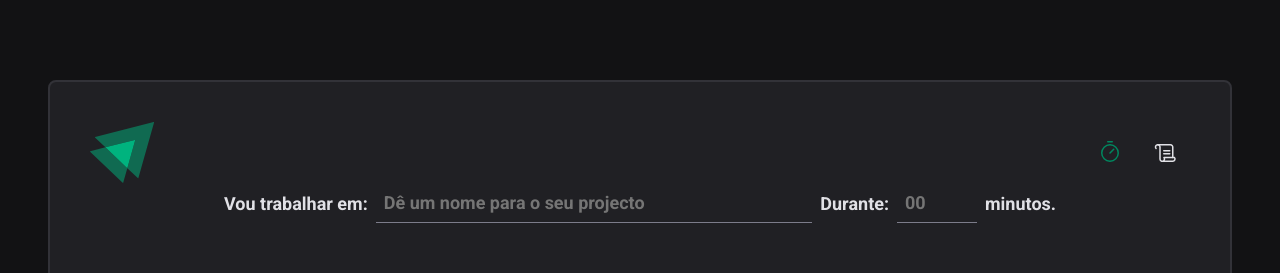
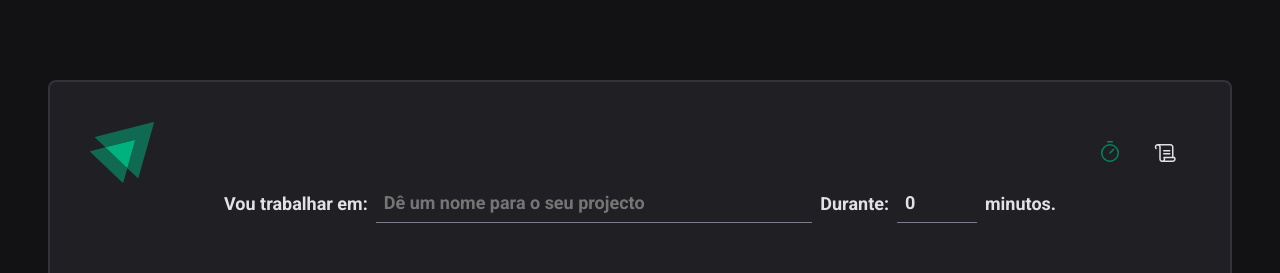
Before and after one commit to gabriel-corto/ignite-timer, a React (Vite) app: page / in a window 1280 px wide. Shown: the top 273 px of the page. Built offline with nearby package versions, Linux system fonts and the light colour scheme.

Commit message:
feat: integrate react hooks form, validation and typescript

```diff
--- a/src/pages/Home/index.tsx
+++ b/src/pages/Home/index.tsx
@@ -1,16 +1,48 @@
 import { Play } from "phosphor-react"
-import { CountDownContainer, FormContainer, HomeContainer, MinuteAmountInput, Separator, StartCountDownButton, TaskInput } from "./style"
+import {
+  CountDownContainer,
+  FormContainer,
+  HomeContainer,
+  MinuteAmountInput,
+  Separator,
+  StartCountDownButton,
+  TaskInput
+} from "./style"
 
+import { useForm } from "react-hook-form"
+import { zodResolver } from "@hookform/resolvers/zod"
+import * as zod from "zod"
+
+const newCycleFormValidationSchema = zod.object({
+  task: zod.string().min(5),
+  minutesAmount: zod.number().min(5),
+})
 export function Home() {
+
+  type newCycleFormData = zod.infer<typeof newCycleFormValidationSchema>
+
+  const { register, handleSubmit } = useForm<newCycleFormData>({
+    resolver: zodResolver(newCycleFormValidationSchema),
+    defaultValues: {
+      task: "",
+      minutesAmount: 0,
+    }
+  })
+
+  function handleCreateNewCycle(data: newCycleFormData) {
+    console.log(data)
+  }
+
   return(
     <HomeContainer>
-      <form>
+      <form onSubmit={handleSubmit(handleCreateNewCycle)}>
         <FormContainer>
           <label htmlFor="task">Vou trabalhar em: </label>
           <TaskInput
             type="text"
             id="task"
             placeholder="Dê um nome para o seu projecto"
+            {...register("task")}
           />
 
           <label htmlFor="minutesAmount">Durante: </label>
@@ -21,6 +53,7 @@
             step={5}
             max={60}
             min={5}
+            {...register("minutesAmount", { valueAsNumber: true })}
           />
 
           <span>minutos.</span>
--- a/src/pages/Home/style.ts
+++ b/src/pages/Home/style.ts
@@ -72,6 +72,7 @@
   }
   &:disabled {
     cursor: not-allowed;
+    opacity: 0.7;
   }
 `
 const BaseInput = styled.input`
```
